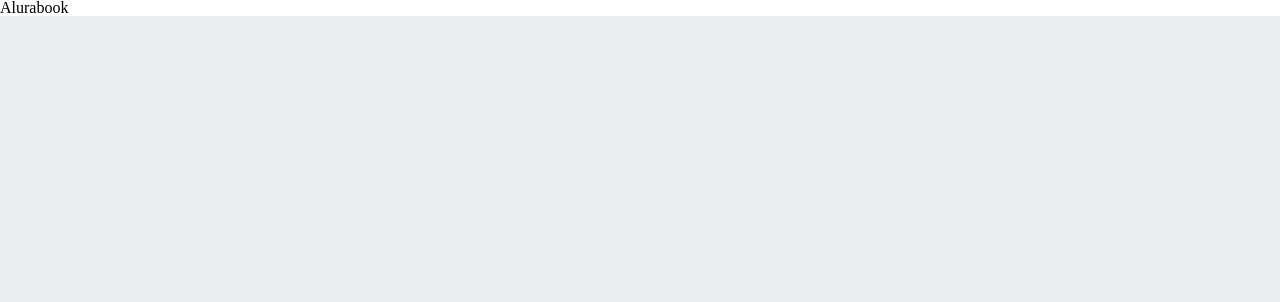
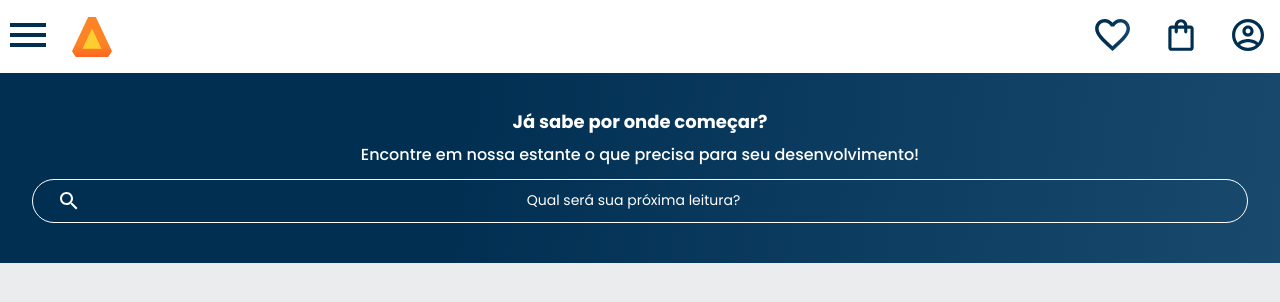
Before and after one commit to matheuscardosoj/alurabooks, a plain HTML site: page index.html in a window 1280 px wide. Drawn offline with Linux system fonts and the light colour scheme.

Commit message:
fim da segunda aula

```diff
--- /dev/null
+++ b/assets/css/banner.css
@@ -0,0 +1,35 @@
+.banner {
+    background: var(--azul-degrade);
+    color: var(--branco);
+    text-align: center;
+    padding: 2.5em 2em;
+}
+
+.banner__titulo {
+    font-size: 18px;
+    font-weight: 700;
+}
+
+.banner__texto {
+    font-weight: 500;
+    margin: 1em 0;
+}
+
+.banner__pesquisa {
+    background-color: transparent;
+    border: 1px solid var(--branco);
+    color: var(--branco);
+    border-radius: 24px;
+    padding: 1em;
+    width: 100%;
+}
+
+.banner__pesquisa::placeholder {
+    font-family: var(--fonte-principal);
+    font-size: 14px;
+    font-weight: 400;
+    text-align: center;
+    color: var(--branco);
+    background: url(../img/Lupa.svg) no-repeat;
+    background-position: 1em;
+}
--- /dev/null
+++ b/assets/css/header.css
@@ -0,0 +1,58 @@
+.cabecalho__menu-hamburguer {
+    width: 24px;
+    height: 24px;
+    background-image: url("../img/Menu.svg");
+    background-repeat: no-repeat;
+    background-position: center;
+    display: inline-block;
+}
+
+.cabecalho {
+    background-color: var(--branco);
+    display: flex;
+    justify-content: space-between;
+    align-items: center;
+    position: relative;
+}
+
+.container {
+    display: flex;
+    align-items: center;
+}
+
+.container__imagem {
+    padding: 1em;
+}
+
+.lista-menu {
+    display: none;
+    position: absolute;
+    top: 100%;
+    width: 60vw;
+}
+
+.container__botao:checked ~ .lista-menu{
+    display: block;
+}
+
+.lista-menu__titulo, .lista-menu__item {
+    padding: 1em;
+    background-color: var(--branco);
+}
+
+.lista-menu__titulo {
+    color: var(--laranja);
+    font-weight: 700;
+}
+
+.lista-menu__link {
+    background: var(--azul-degrade);
+    -webkit-background-clip: text;
+    -webkit-text-fill-color: transparent;
+    background-clip: text;
+    text-transform: uppercase;
+}
+
+.container__botao {
+    display: none;
+}
--- a/assets/css/style.css
+++ b/assets/css/style.css
@@ -1,11 +1,17 @@
+@import url(header.css);
+@import url(banner.css);
+
 :root {
     --cor-de-fundo: #EBECEE;
+    --branco: #FFFFFF;
+    --laranja: #EB9B00;
+    --azul-degrade: linear-gradient(97.54deg, #002F52 35.49%, #326589 165.37%);
+    --fonte-principal: "Poppins";
 }
 
 body {
     background-color: var(--cor-de-fundo);
+    font-family: var(--fonte-principal);
+    font-size: 16px;
+    font-weight: 400;
 }
-
-h1 {
-    background-color: white;
-}
--- a/index.html
+++ b/index.html
@@ -7,9 +7,53 @@
         <title>AluraBooks</title>
         <link rel="stylesheet" href="assets/css/reset.css">
         <link rel="stylesheet" href="assets/css/style.css">
+        <link rel="stylesheet" href="">
+        <link rel="preconnect" href="https://fonts.googleapis.com">
+        <link rel="preconnect" href="https://fonts.gstatic.com" crossorigin>
+        <link href="https://fonts.googleapis.com/css2?family=Poppins:wght@300;400;500;700&display=swap" rel="stylesheet">
     </head>
 
     <body>
-        <h1>Alurabook</h1>
+        <header class="cabecalho">
+            <div class="container">
+                <input type="checkbox" id="menu"class="container__botao">
+                <label for="menu">
+                    <span class="cabecalho__menu-hamburguer container__imagem"></span>
+                </label>
+
+                <ul class="lista-menu">
+                    <li class="lista-menu__titulo">Categorias</li>
+                    <li class="lista-menu__item">
+                        <a href="#" class="lista-menu__link">Programação</a>
+                    </li>
+                    <li class="lista-menu__item">
+                        <a href="#" class="lista-menu__link">Front-end</a>
+                    </li>
+                    <li class="lista-menu__item">
+                        <a href="#" class="lista-menu__link">Infraestrutura</a>
+                    </li>
+                    <li class="lista-menu__item">
+                        <a href="#" class="lista-menu__link">Busines</a>
+                    </li>
+                    <li class="lista-menu__item">
+                        <a href="#" class="lista-menu__link">Design & UX</a>
+                    </li>
+                </ul>
+
+                <img src="assets/img/Logo.svg" alt="Logo da Alurabooks" class="container__imagem">
+            </div>
+
+            <div class="container">
+                <a href="#"><img src="assets/img/Favoritos.svg" alt="Meus favoritos" class="container__imagem"></a>
+                <a href="#"><img src="assets/img/Compras.svg" alt="Carrinho de compras" class="container__imagem"></a>
+                <a href="#"><img src="assets/img/Usuario.svg" alt="Meu perfil" class="container__imagem"></a>
+            </div>
+        </header>
+
+        <section class="banner">
+            <h2 class="banner__titulo">Já sabe por onde começar?</h2>
+            <p class="banner__texto">Encontre em nossa estante o que precisa para seu desenvolvimento!</p>
+            <input type="search" class="banner__pesquisa" placeholder="Qual será sua próxima leitura?">
+        </section>
     </body>
 </html>
```
Also changed, not shown: assets/img/Compras.svg (added), assets/img/Favoritos.svg (added), assets/img/Logo.svg (added), assets/img/Lupa.svg (added), assets/img/Menu.svg (added), assets/img/Usuario.svg (added).
